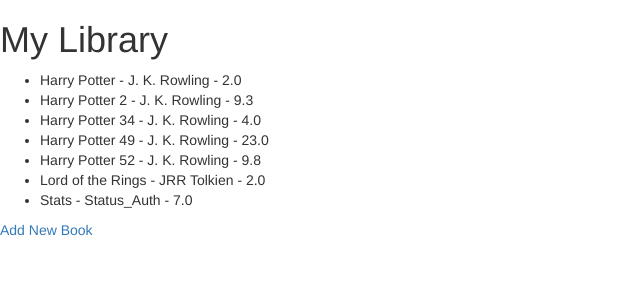
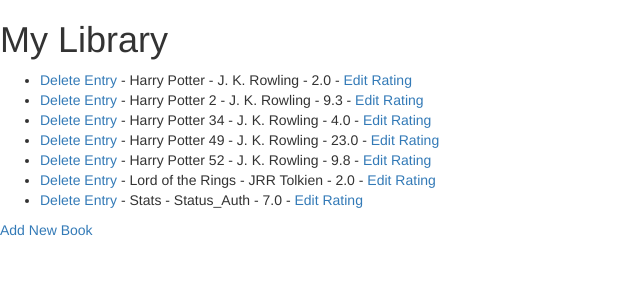
Before and after one commit to arjunbrara123/library-start, a Flask app: page / in a window 1280 px wide. Shown: the top 300 px of the page, without its empty margins (0-640 px from the left). Run offline with Flask 2, Linux system fonts and the light colour scheme; data comes from the database, SQL or seed files in the repository; both versions use the stored data as it was after the commit; some libraries are stand-ins or nearby versions.

Commit message:
Latest version

```diff
--- a/main.py
+++ b/main.py
@@ -1,4 +1,4 @@
-from flask import Flask, render_template, request, redirect, url_for
+from flask import Flask, render_template, request, redirect, url_for, flash
 from flask_bootstrap import Bootstrap
 import sqlite3
 from flask_sqlalchemy import SQLAlchemy
@@ -8,6 +8,7 @@ from sqlalchemy.orm import session
 app = Flask(__name__)
 Bootstrap(app)
 db = SQLAlchemy(app)
+app.secret_key = "test123"
 app.config['SQLALCHEMY_DATABASE_URI'] = 'sqlite:///new-books-collection.db'
 app.config['SQLALCHEMY_TRACK_MODIFICATIONS'] = True
 sa_url = 'sqlite:///new-books-collection.db'
@@ -29,17 +30,60 @@ def add_entry(title, author, rating):
     db.session.add(new_book)
     db.session.commit()
 
+# Update entry
+def update_entry(book_id, title=None, author=None, rating=None):
+    book_to_update = Book.query.get(book_id)
+    if title != None: book_to_update.title = title
+    if author != None: book_to_update.author = author
+    if rating != None: book_to_update.rating = rating
+    db.session.commit()
+
+# Delete entry
+def delete_entry(book_id):
+    book_to_delete = Book.query.get(book_id)
+    db.session.delete(book_to_delete)
+    db.session.commit()
+
+# Get Book from ID
+def get_book(book_id):
+    book = Book.query.get(book_id)
+    return book
+
 # {"name": "Excelling at Automations", "author": "Arjun", "rating": "11/10"}
-all_books = db.session.query(Book).all()
+def refresh_db():
+    return db.session.query(Book).all()
 
+all_books = refresh_db()
 
 @app.route('/')
 def home():
+    if request.method == "DELETE":
+        delete_entry(request.form['id'])
+    all_books = refresh_db()
     return render_template('index.html', books=all_books)
+
+
+@app.route('/delete/<book_id>')
+def delete(book_id):
+    #book = get_book(book_id)
+    delete_entry(book_id)
+    return redirect(url_for('home'))
+
+
+@app.route('/edit/<book_id>')
+def edit(book_id):
+    book = get_book(book_id)
+    msg = ""
+    if str(request.args.get('rating')) != "None":
+        update_entry(request.args.get('id'), rating=request.args.get('rating'))
+        msg = "Book rating updated to: " + str(request.args.get('rating'))
+        flash(msg)
+    return render_template('edit.html', book=book, msg=msg)
 
 
 @app.route("/add", methods=('GET', 'POST'))
 def add():
+    msg = ""
     if request.method == "POST":
         print("Test 01")
         book = {
@@ -48,8 +92,9 @@ def add():
             "rating": request.form['rating']
         }
         add_entry(request.form['title'], request.form['author'], request.form['rating'])
-        all_books.append(book)
-    return render_template('add.html')
+        all_books = refresh_db()
+        msg = f"Book {book['title']} by {book['author']} was successfully added."
+    return render_template('add.html', msg=msg)
 
 
 if __name__ == "__main__":
--- a/templates/add.html
+++ b/templates/add.html
@@ -17,6 +17,10 @@
         <input type="text" name="rating">
         <button type="submit">Add Book</button>
     </form>
+    <br>
+    {{ msg }}
+    <br><br>
+    <a href="{{url_for('home')}}"> Back to Home</a>
 </body>
 {% endblock %}
 </html>
--- a/templates/index.html
+++ b/templates/index.html
@@ -16,7 +16,9 @@
         {% else %}
             {% for book in books %}
             <li>
-                {{ book['title'] }} - {{ book['author'] }} - {{ book['rating'] }}
+                <a href="{{url_for('delete',book_id=book['id'])}}">Delete Entry</a> -
+                {{ book['title'] }} - {{ book['author'] }} - {{ book['rating'] }} -
+                <a href="{{url_for('edit',book_id=book['id'])}}">Edit Rating</a>
             </li>
             {% endfor %}
         {% endif %}
```
Also changed, not shown: templates/edit.html (added, +38 -0 lines), new-books-collection.db.
